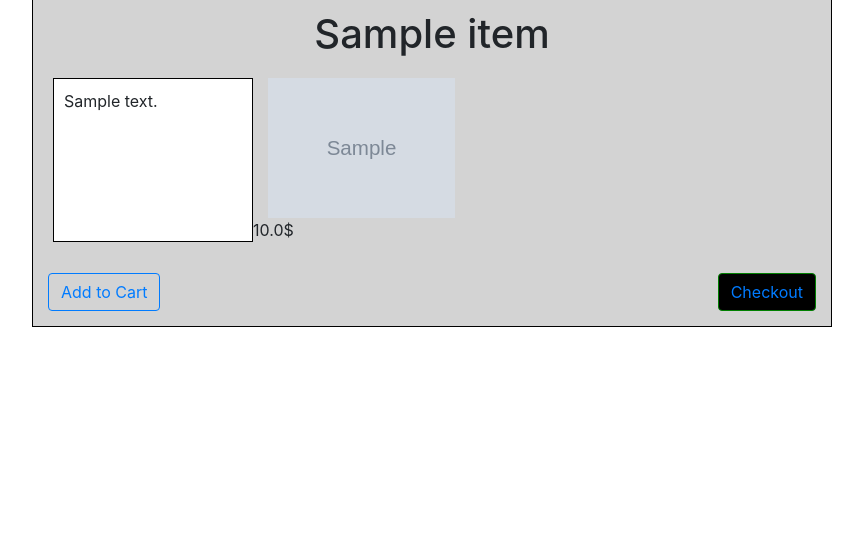
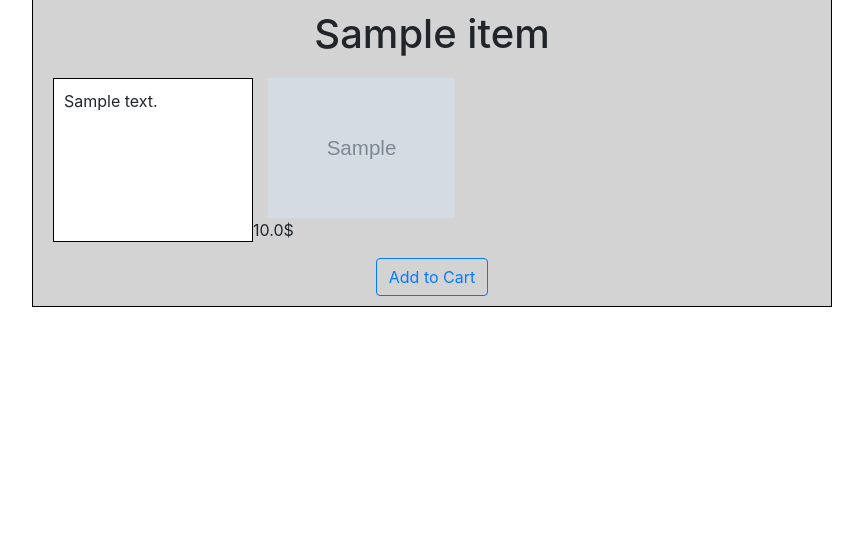
Before and after one commit to Akzelele/CaptainConsole, a Django app: page /1 in a window 1280 px wide. Shown: the part 118-669 px from the top of the page, without its empty margins (208-1071 px from the left). Run offline with Django 3.2, Linux system fonts and the light colour scheme; tables that the repository leaves empty hold one stand-in row (values such as "Sample post"); grey boxes marked "Sample" are stand-in pictures; some libraries are stand-ins or nearby versions.

Commit message:
Some more css-ing

```diff
--- a/static/css/main.css
+++ b/static/css/main.css
@@ -82,14 +82,8 @@
     margin-top: auto;
 }
 
-
-#CheckoutButton{
-    border-color: green;
-    background-color: black;
-    float: right;
-    margin: 15px;
+#AddToCartButton{
+    display: block;
+    margin:auto;
+    margin-bottom: 10px;
 }
-
-#AddToCartButton{
-    margin: 15px;
-}
--- a/templates/item/item_details.html
+++ b/templates/item/item_details.html
@@ -13,7 +13,6 @@
                 <p id="ItemPrice">{{ item.price }}$</p>
             </div>
         </div>
-    <button type="button" id = "AddToCartButton" class="btn btn-outline-primary">Add to Cart</button>
-    <button type="button" id = "CheckoutButton" class="btn btn-outline-primary">Checkout</button>
+        <button type="button" id = "AddToCartButton" class="btn btn-outline-primary">Add to Cart</button>
     </div>
 {% endblock %}
```
